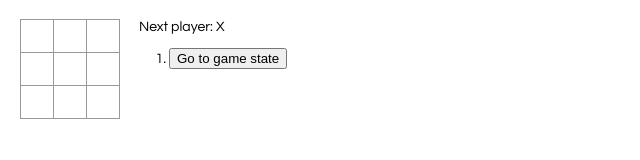
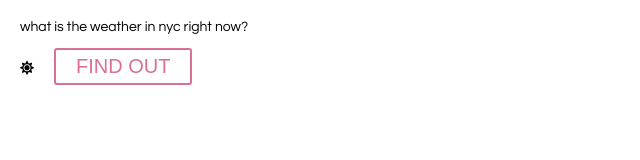
Before and after one commit to meaganmvs/react-project, a React app: page / in a window 1280 px wide. Shown: the whole page, without its empty margins (0-640 px from the left). Built offline with nearby package versions, Linux system fonts and the light colour scheme.

Commit message:
setting up simple weather app

```diff
--- a/package.json
+++ b/package.json
@@ -5,7 +5,8 @@
   "dependencies": {
     "react": "^16.2.0",
     "react-dom": "^16.2.0",
-    "react-scripts": "1.1.1"
+    "react-scripts": "1.1.1",
+    "styled-components": "^3.2.5"
   },
   "scripts": {
     "start": "react-scripts start",
--- a/public/index.html
+++ b/public/index.html
@@ -10,6 +10,7 @@
     -->
     <link rel="manifest" href="%PUBLIC_URL%/manifest.json">
     <link rel="shortcut icon" href="%PUBLIC_URL%/favicon.ico">
+    <link rel="stylesheet" href="https://use.fontawesome.com/releases/v5.0.9/css/all.css" integrity="sha384-5SOiIsAziJl6AWe0HWRKTXlfcSHKmYV4RBF18PPJ173Kzn7jzMyFuTtk8JA7QQG1" crossorigin="anonymous">
     <!--
       Notice the use of %PUBLIC_URL% in the tags above.
       It will be replaced with the URL of the `public` folder during the build.
@@ -19,7 +20,7 @@
       work correctly both with client-side routing and a non-root public URL.
       Learn how to configure a non-root public URL by running `npm run build`.
     -->
-    <title>React App</title>
+    <title>nyc weather</title>
   </head>
   <body>
     <noscript>
--- a/src/index.js
+++ b/src/index.js
@@ -1,6 +1,18 @@
 import React from 'react';
 import ReactDOM from 'react-dom';
 import './index.css';
+import styled from 'styled-components';
+
+const Button = styled.button`
+  border-radius: 3px;
+  padding: 0.25em 1em;
+  margin: 0 1em;
+  background: transparent;
+  color: palevioletred;
+  border: 2px solid palevioletred;
+  font-size: 20px;
+  cursor: pointer;
+`;
 
 function Square(props) {
     return (
@@ -120,10 +132,31 @@ class Game extends React.Component {
   }
 }
 
+class App extends React.Component {
+    getWeather() {
+        fetch('https://api.darksky.net/forecast/0fbca1a75564333d63ed4dc25d26c274/40.7831,73.9712').then((result) => {
+            return result.json();
+        }).then((jsonResult) => {
+            console.log(jsonResult);
+        })
+    }
+
+    render() {
+        return (
+            <div>
+                <p>what is the weather in nyc right now?</p>
+                <i className="fas fa-sun"></i>
+                <Button onClick={() => this.getWeather()}>FIND OUT</Button>
+            </div>
+
+        )
+    }
+}
+
 // ========================================
 
 ReactDOM.render(
-  <Game />,
+  <App />,
   document.getElementById('root')
 );
 
```
Also changed, not shown: 1 other file.
